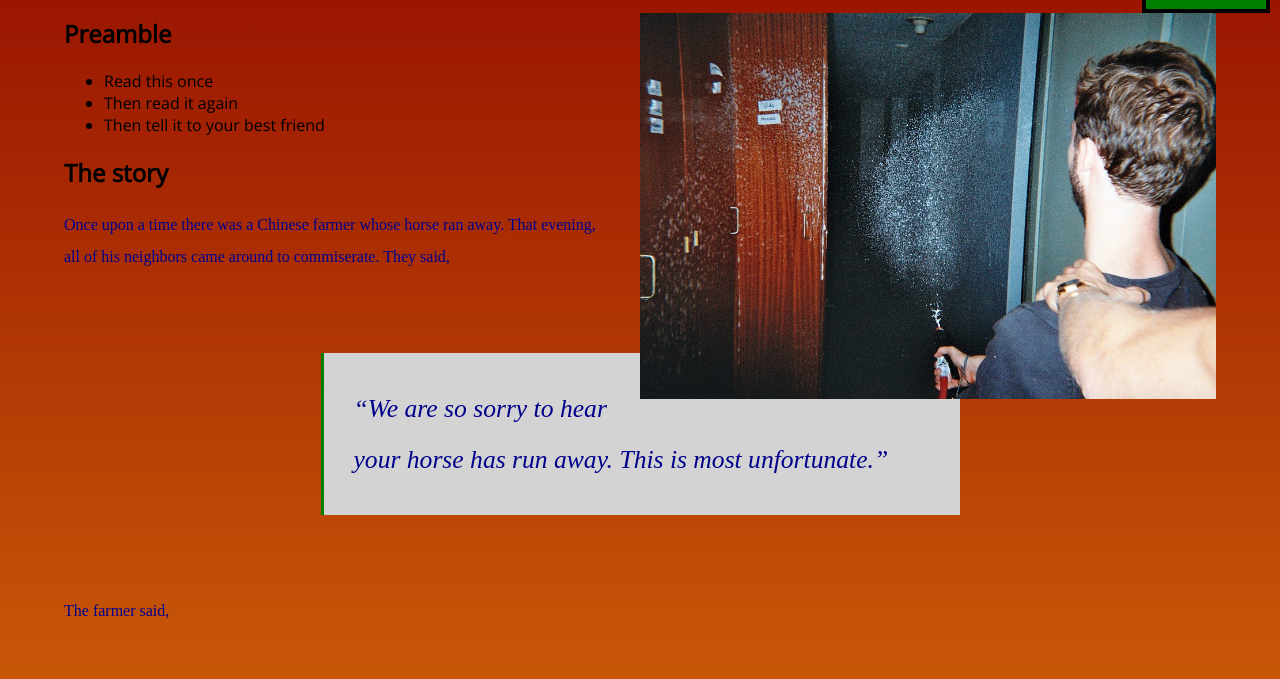
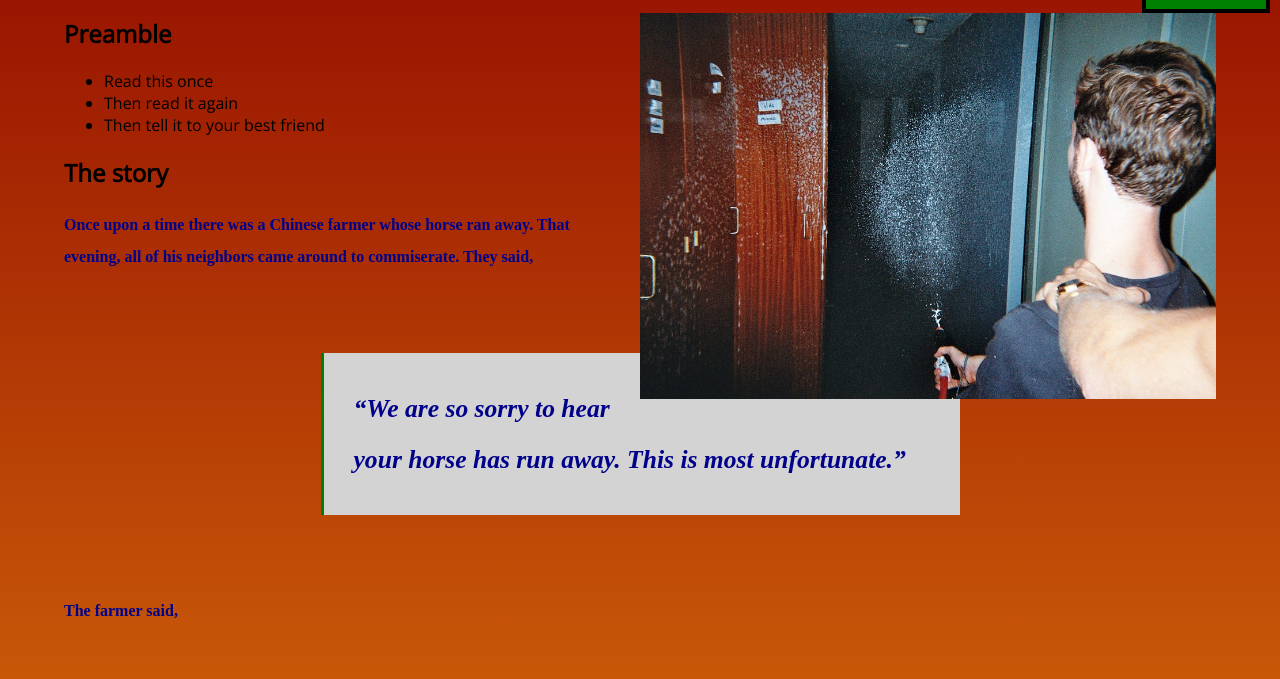
Before and after one commit to JustinMichel2000/progressive-enhancement, a plain HTML site: page index.html in a window 1280 px wide. Shown: the part 121-800 px from the top of the page. Drawn offline with nearby package versions, Linux system fonts and the light colour scheme.

Commit message:
c'est fini?

```diff
--- a/index.html
+++ b/index.html
@@ -44,7 +44,7 @@
 
 <section>
 <h2>The story</h2>
-<p>
+<p class="first">
     Once upon a time there was a Chinese farmer whose horse ran away.
 That evening, all of his neighbors came around to commiserate.
 They said, <q class="villagers">We are so sorry to hear your horse has run away.
--- a/style.css
+++ b/style.css
@@ -72,8 +72,8 @@ tr:nth-child(odd) {
     background-color: white;
 }
 
-body p:nth-child(3) {
-    background-color: cyan;
+.first {
+    font-weight: bold;
 }
 
 img {
```
